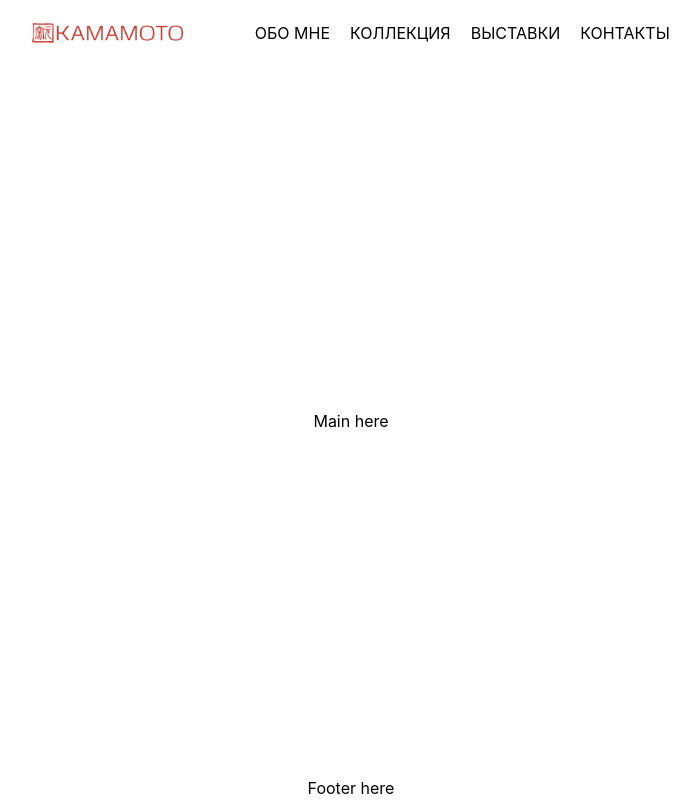
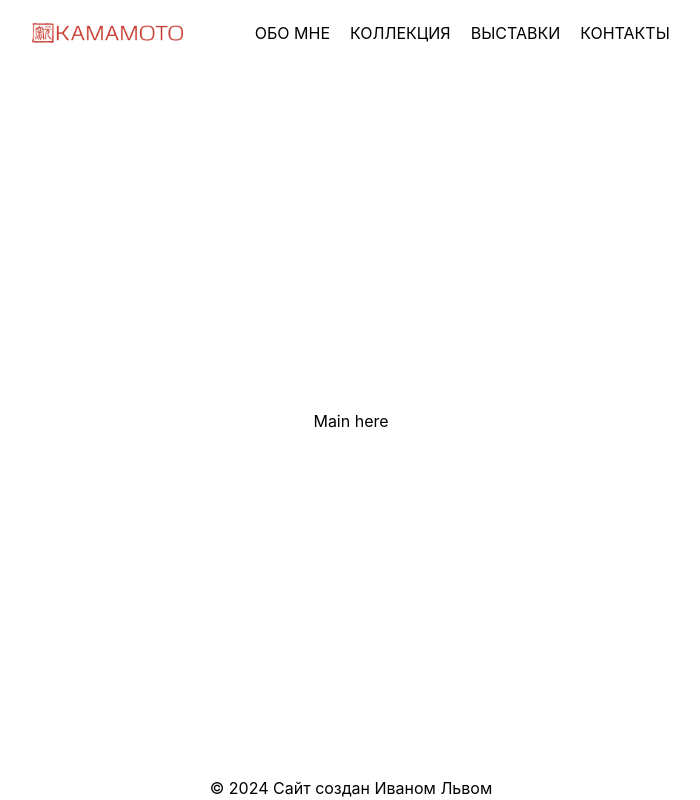
Before and after one commit to ivan-lev/kamamoto, a React (Vite) app: page / in a window 1280 px wide. Shown: the whole page, without its empty margins (289-989 px from the left). Built offline with nearby package versions, Linux system fonts and the light colour scheme.

Commit message:
feat/style: initial footer styling

```diff
--- a/src/components/Footer/Footer.scss
+++ b/src/components/Footer/Footer.scss
@@ -1,3 +1,7 @@
 .footer {
   flex: 0 0 auto;
+  width: 100%;
+  display: flex;
+  justify-content: center;
+  background-color: var(--background-secondary);
 }
--- a/src/components/Footer/Footer.tsx
+++ b/src/components/Footer/Footer.tsx
@@ -1,5 +1,5 @@
 import './Footer.scss';
 
 export default function Footer() {
-  return <footer className="footer">Footer here</footer>;
+  return <footer className="footer">&copy; 2024 Сайт создан Иваном Львом</footer>;
 }
```
